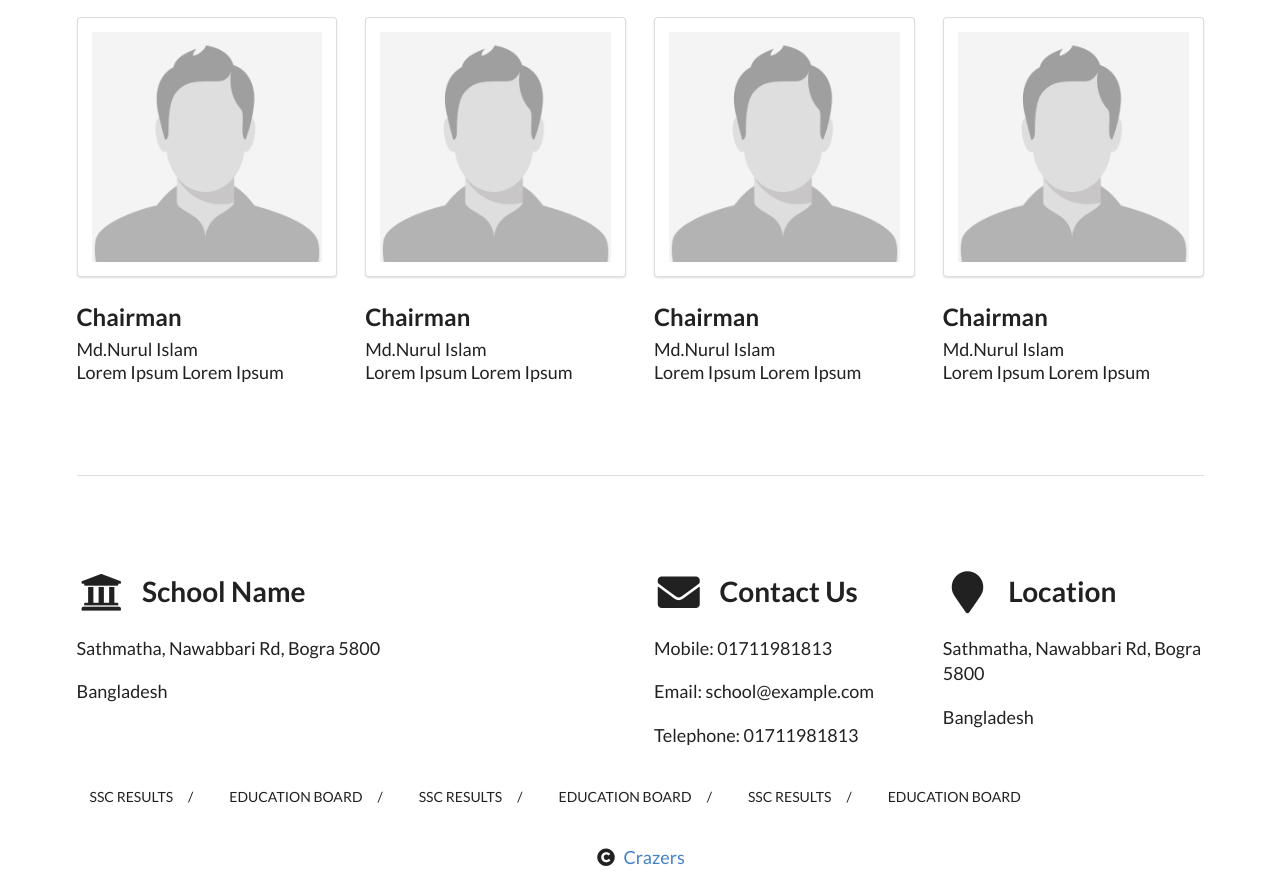
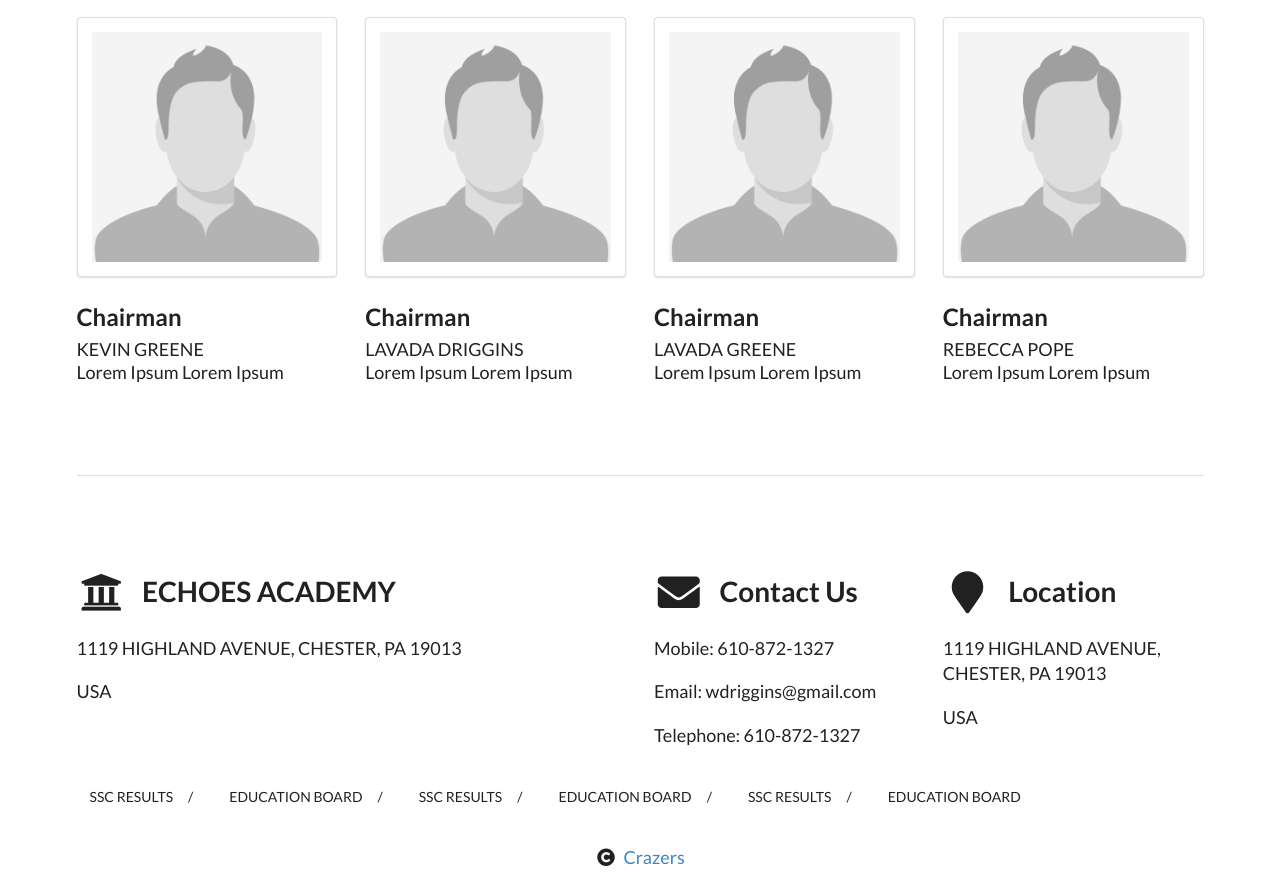
Before and after one commit to winstonhoseadriggins/school-website-design, a plain HTML site: page index.html in a window 1280 px wide. Shown: the part 2301-3186 px from the top of the page. Drawn offline with nearby package versions, Linux system fonts and the light colour scheme.

Commit message:
update content index.html

```diff
--- a/index.html
+++ b/index.html
@@ -165,7 +165,7 @@
 
                             <div class="ui grid notice-item">
                                 <div class="three wide computer three wide tablet sixteen wide mobile column">
-                                    <h5>APR' 16</h5>
+                                    <h5>APR' 17</h5>
                                     <h1>28</h1>
                                 </div>
                                 <div class="thirteen wide column">
@@ -177,7 +177,7 @@
 
                             <div class="ui grid notice-item">
                                 <div class="three wide computer three wide tablet sixteen wide mobile column">
-                                    <h5>APR' 16</h5>
+                                    <h5>APR' 17</h5>
                                     <h1>28</h1>
                                 </div>
                                 <div class="thirteen wide column">
@@ -189,7 +189,7 @@
 
                             <div class="ui grid notice-item">
                                 <div class="three wide computer three wide tablet sixteen wide mobile column">
-                                    <h5>APR' 16</h5>
+                                    <h5>APR' 17</h5>
                                     <h1>28</h1>
                                 </div>
                                 <div class="thirteen wide column">
@@ -226,7 +226,7 @@
                         </div>
 
                         <h2>Chairman</h2>
-                        <p>Md.Nurul Islam</p>
+                        <p>KEVIN GREENE</p>
                         <p>Lorem Ipsum Lorem Ipsum</p>
                     </div>
 
@@ -236,7 +236,7 @@
                         </div>
 
                         <h2>Chairman</h2>
-                        <p>Md.Nurul Islam</p>
+                        <p>LAVADA DRIGGINS</p>
                         <p>Lorem Ipsum Lorem Ipsum</p>
                     </div>
 
@@ -246,7 +246,7 @@
                         </div>
 
                         <h2>Chairman</h2>
-                        <p>Md.Nurul Islam</p>
+                        <p>LAVADA GREENE</p>
                         <p>Lorem Ipsum Lorem Ipsum</p>
                     </div>
 
@@ -256,7 +256,7 @@
                         </div>
 
                         <h2>Chairman</h2>
-                        <p>Md.Nurul Islam</p>
+                        <p>REBECCA POPE</p>
                         <p>Lorem Ipsum Lorem Ipsum</p>
                     </div>
 
@@ -272,10 +272,10 @@
                     <div class="eight wide computer twelve wide tablet column">
                         <h1 class="ui header">
                             <i class="ui university icon"></i>
-                            School Name
+                            ECHOES ACADEMY
                         </h1>
-                        <p>Sathmatha, Nawabbari Rd, Bogra 5800</p>
-                        <p>Bangladesh</p>
+                        <p>1119 HIGHLAND AVENUE, CHESTER, PA 19013</p>
+                        <p>USA</p>
                     </div>
 
                     <div class="eight wide computer twelve wide tablet column">
@@ -287,9 +287,9 @@
                                     Contact Us
                                 </h1>
 
-                                <p>Mobile: 01711981813</p>
-                                <p>Email: school@example.com</p>
-                                <p>Telephone: 01711981813</p>
+                                <p>Mobile: 610-872-1327</p>
+                                <p>Email: wdriggins@gmail.com</p>
+                                <p>Telephone: 610-872-1327</p>
                             </div>
 
                             <div class="column">
@@ -298,8 +298,8 @@
                                     Location
                                 </h1>
 
-                                <p>Sathmatha, Nawabbari Rd, Bogra 5800</p>
-                                <p>Bangladesh</p>
+                                <p>1119 HIGHLAND AVENUE, CHESTER, PA 19013</p>
+                                <p>USA</p>
                             </div>
                         </div>
                     </div>
```
